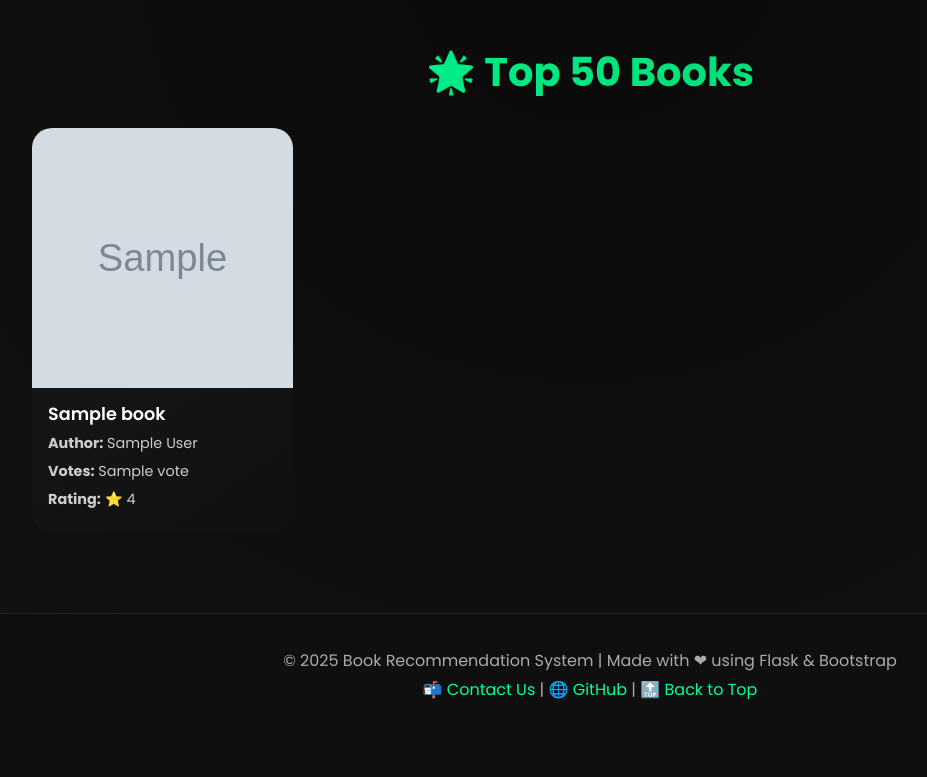
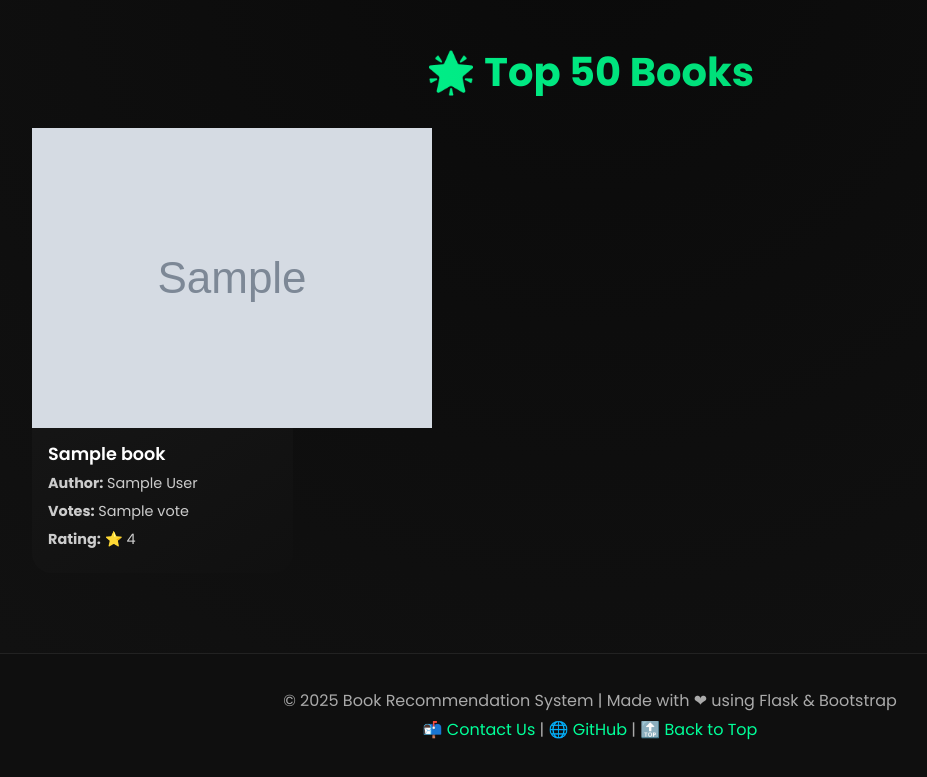
Before and after one commit to Nandini776/Recommendation-System, a Python web app: template templates/index.html in a window 1280 px wide. Shown: the part 70-847 px from the top of the page, without its empty margins (50-977 px from the left). Before the commit the page ends 770 px from the top, so only its background shows below. Run offline with Jinja, Linux system fonts and the light colour scheme; the template is opened without the code that fills it: most values are stand-ins (such as "Sample title", 1, 10 or a date in 2020); grey boxes marked "Sample" are stand-in pictures.

Commit message:
Update index.html
adjust in card image

```diff
--- a/templates/index.html
+++ b/templates/index.html
@@ -72,10 +72,11 @@
       box-shadow: 0 0 25px rgba(0, 255, 120, 0.2);
     }
     .card img {
-      border-radius: 20px 20px 0 0;
-      height: 260px;
-      object-fit: cover;
-      transition: 0.3s;
+       position: relative;
+       align-items: center;
+       width: max-content;
+       left: 25%;
+
     }
     .card:hover img {
       opacity: 0.85;
```
